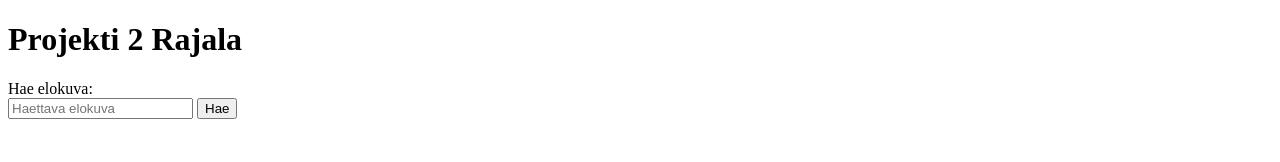
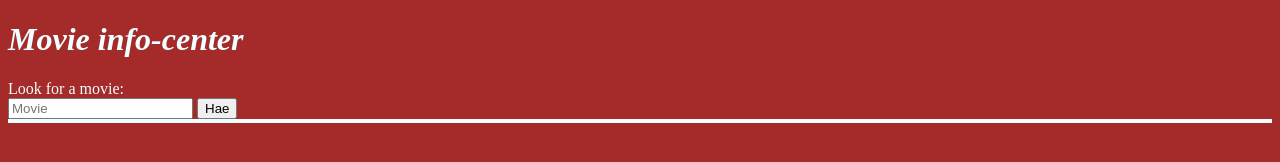
Before and after one commit to Yasuel/projekti2, a plain HTML site: page index.html in a window 1280 px wide. Drawn offline with Linux system fonts and the light colour scheme.

Commit message:
Add files via upload

```diff
--- a/index.html
+++ b/index.html
@@ -7,10 +7,10 @@
     <link rel="stylesheet" href="styles.css">
 </head>
 <body>
-    <h1>Projekti 2 Rajala</h1>
+    <h1>Movie info-center</h1>
 
-    <form>Hae elokuva:<br>
-        <input type="text" id="haettava" name="haettava" placeholder="Haettava elokuva">
+    <form>Look for a movie:<br>
+        <input type="text" id="haettava" name="haettava" placeholder="Movie">
         <input type="submit" value="Hae">
     </form>
 
--- a/styles.css
+++ b/styles.css
@@ -0,0 +1,20 @@
+body {
+    background-color: brown;
+}
+
+h1 {
+    font-size: 20;
+    color: azure;
+    font-style: italic;
+}
+
+form {
+    color: azure;
+}
+
+div{
+    border: 2px;
+    border-style: solid;
+    color:azure
+
+}
```
